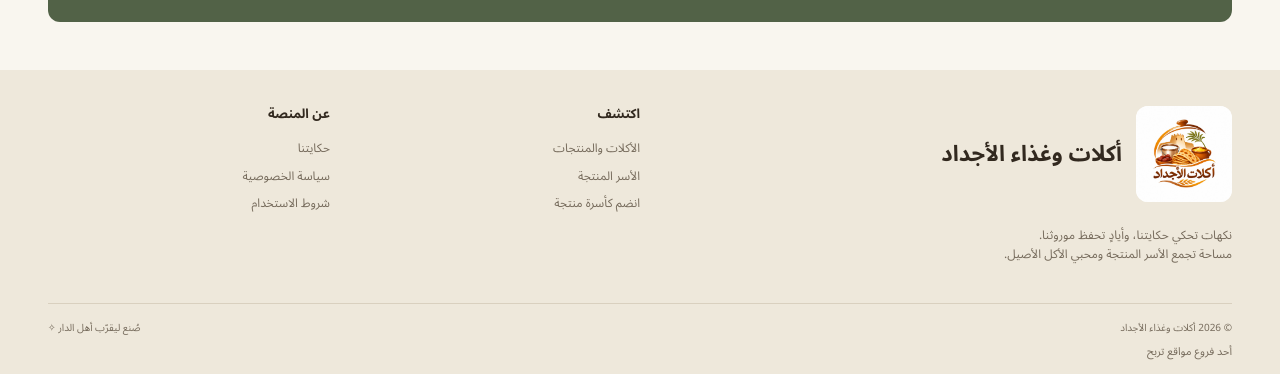
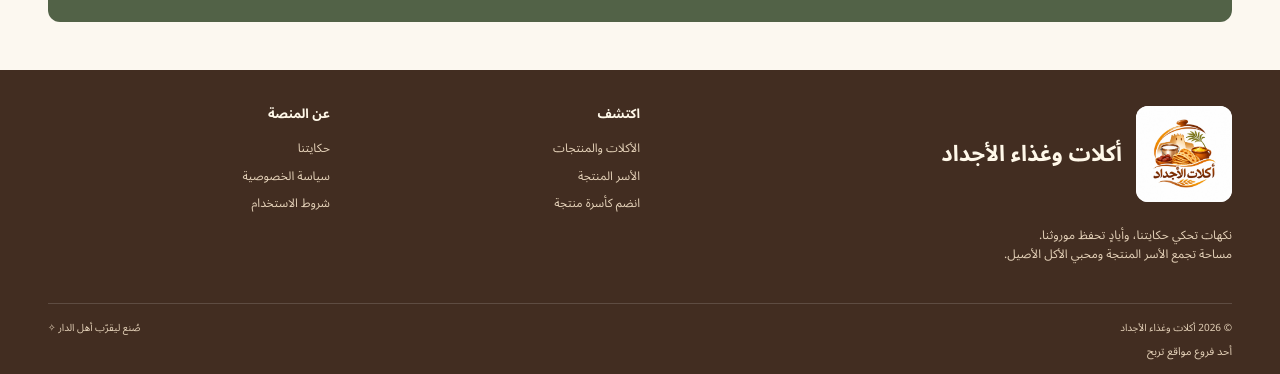
Before and after one commit to alaoufi/aser, a Next.js app: page / in a window 1280 px wide. Shown: the part 2477-2851 px from the top of the page. Built offline with nearby package versions, Linux system fonts and the light colour scheme; no server answers; the database is empty.

Commit message:
style: harmonize warm backgrounds with food photography and logo

```diff
--- a/src/app/globals.css
+++ b/src/app/globals.css
@@ -1,11 +1,14 @@
 :root {
-  --paper: #f9f6ef;
-  --cream: #f0e9db;
-  --ink: #32291f;
-  --muted: #776c5d;
+  --paper: #fcf8f0;
+  --cream: #f3e7d3;
+  --surface: #fffdf8;
+  --sage-panel: #edf1e7;
+  --footer: #422d21;
+  --ink: #38291f;
+  --muted: #74634f;
   --olive: #526247;
   --rust: #a75035;
-  --line: #ded7ca;
+  --line: #e5d9c6;
 }
 * {
   box-sizing: border-box;
@@ -94,7 +97,7 @@ img {
   margin-inline: auto;
 }
 .announcement {
-  background: var(--olive);
+  background: #603c24;
   color: #fff;
   text-align: center;
   font-size: 12px;
@@ -296,7 +299,7 @@ img {
 }
 .value-strip {
   border-block: 1px solid var(--line);
-  background: #f1ece2;
+  background: var(--sage-panel);
 }
 .value-grid {
   display: grid;
@@ -373,7 +376,7 @@ img {
   border: 1px solid var(--line);
   border-radius: 8px;
   min-height: 96px;
-  background: #fcfaf5;
+  background: var(--surface);
   transition:
     border-color 0.2s,
     transform 0.2s;
@@ -431,12 +434,12 @@ img {
 }
 .availability-card {
   padding: 28px;
-  background: #e9eddf;
+  background: #e8efde;
   border-radius: 9px;
   position: relative;
 }
 .availability-card.warm {
-  background: #f0e2d5;
+  background: #f5e4d5;
 }
 .availability-card h3 {
   font-size: 23px;
@@ -458,7 +461,7 @@ img {
 }
 .empty-state {
   border: 1px dashed #cec3b1;
-  background: #f2ede2;
+  background: #fff5e5;
   text-align: center;
   padding: 28px 20px;
   border-radius: 9px;
@@ -613,7 +616,8 @@ img {
   padding-left: 55px;
 }
 .site-footer {
-  background: #eee8db;
+  background: var(--footer);
+  color: #fff8e9;
   padding: 36px max(48px, calc((100% - 1240px) / 2)) 0;
 }
 .footer-top {
@@ -673,7 +677,7 @@ img {
   grid-template-columns: repeat(3, minmax(0, 1fr));
   gap: 12px;
   padding: 22px;
-  background: #ede7da;
+  background: var(--cream);
   border: 1px solid var(--line);
   border-radius: 10px;
   align-items: end;
@@ -2057,3 +2061,21 @@ label:has(> select) {
     width: 100%;
   }
 }
+
+/* Warm paper and earth tones echo the owner-supplied food and logo. */
+main {
+  background:
+    radial-gradient(ellipse 70% 360px at 100% 0%, #eed8af38, transparent),
+    var(--paper);
+}
+.site-footer .footer-top p,
+.site-footer .footer-top > div > a:not(.footer-brand),
+.site-footer .footer-bottom {
+  color: #e3d0b7;
+}
+.site-footer .footer-bottom {
+  border-top-color: #ffffff26;
+}
+.site-footer a:hover {
+  color: #fff4d6;
+}
--- a/src/components/forms/account.module.css
+++ b/src/components/forms/account.module.css
@@ -11,8 +11,8 @@
   margin-bottom: 20px;
 }
 .card {
-  background: #fffdf7;
-  border: 1px solid #dfd5c3;
+  background: var(--surface);
+  border: 1px solid var(--line);
   border-radius: 14px;
   padding: 24px;
   margin: 16px 0;
@@ -72,7 +72,7 @@
 .notice {
   padding: 16px;
   border-radius: 10px;
-  background: #f2ecdd;
+  background: var(--cream);
   line-height: 1.65;
 }
 .error {
```
Also changed, not shown: 3 other files (tests, documents, lock files or other folders).
